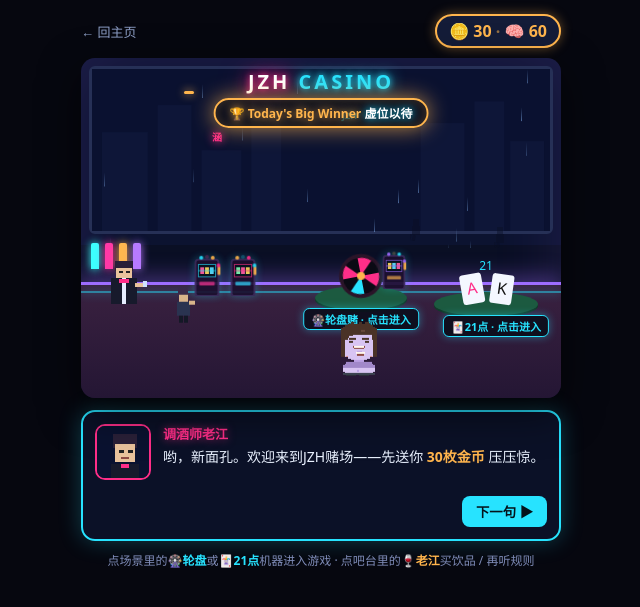
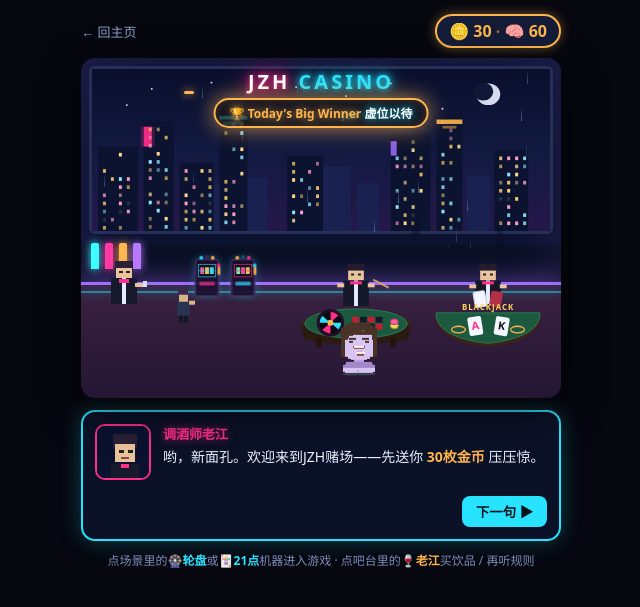
Before and after one commit to CharlieZ96/my-website-friendland, a Flask app: page /casino in a window 1280 px wide. Shown: the top 607 px of the page, without its empty margins (319-959 px from the left). Run offline with Flask 3, Linux system fonts and the light colour scheme; the visitor is signed in with stand-in values (Sample User, id 1); data comes from the database, SQL or seed files in the repository; data that the repository does not hold is empty.

Commit message:
修复赌场布局冲突 / Fix casino layout conflicts

```diff
--- a/templates/casino.html
+++ b/templates/casino.html
@@ -14,9 +14,11 @@
   .coins{font-weight:800;background:#141c38;border:2px solid var(--amber);color:var(--amber);border-radius:999px;padding:4px 12px;
     box-shadow:0 0 12px rgba(255,181,77,.4)}
 
-  .scene{position:relative;height:340px;border-radius:14px;overflow:hidden;image-rendering:pixelated;
+  .scene{position:relative;aspect-ratio:480 / 340;border-radius:14px;overflow:hidden;image-rendering:pixelated;
     background:linear-gradient(#0c1330 0 55%, #0a0f24 55% 70%, #070a18 70% 100%);
     box-shadow:0 14px 40px rgba(0,0,0,.6), inset 0 0 70px rgba(160,107,255,.14)}
+  /* 舞台：固定 480×340 的一套构图，再整体等比缩放到当前宽度，手机/电脑同一构图不挤 */
+  .stage{position:absolute;top:0;left:0;width:480px;height:340px;transform-origin:top left}
 
   /* 窗外霓虹城市 */
   .city{position:absolute;left:0;right:0;top:0;height:56%;overflow:hidden}
@@ -70,11 +72,11 @@
   /* 可点击的游戏机器 */
   .machine{cursor:pointer;transition:transform .12s, filter .12s}
   .machine:hover{transform:translateY(-3px);filter:drop-shadow(0 0 10px var(--cyan))}
-  .roul{right:150px;bottom:24%;width:100px;height:70px}
-  .bj{right:20px;bottom:23%;width:110px;height:66px}
+  .roul{right:146px;bottom:14%;width:118px;height:90px}
+  .bj{right:14px;bottom:14%;width:118px;height:90px}
   .wheel{transform-origin:50% 50%;animation:roll 5s linear infinite}
   @keyframes roll{to{transform:rotate(360deg)}}
-  .mlabel{position:absolute;font-size:11px;font-weight:800;background:rgba(10,14,26,.85);border:1px solid var(--cyan);
+  .mlabel{position:absolute;z-index:4;font-size:11px;font-weight:800;background:rgba(10,14,26,.85);border:1px solid var(--cyan);
     color:var(--cyan);border-radius:6px;padding:2px 7px;white-space:nowrap;transform:translateX(-50%);box-shadow:0 0 8px rgba(39,227,255,.4)}
 
   /* 玩家 JZH（往下站，别挡住轮盘/老虎机；会在赌场底部走来走去） */
@@ -133,7 +135,8 @@
   .mbtn:active{transform:translate(3px,3px);box-shadow:0 0 0 #000}
   .mbtn.solo{background:linear-gradient(#ff8fbf,#ff2e88);color:#2a0a1a}
   .mbtn.multi{background:linear-gradient(#8fe6ff,#27e3ff)}
-  .mbtn.cancel{background:#1a2138;color:#9fb0d8;border-color:#2a3350;box-shadow:none}
+  .mbtn.cancel{background:#141a2e;color:#8fa0c8;border:1.5px solid #2a3350;box-shadow:none;
+    font-size:13px;font-weight:700;padding:6px 22px;width:auto;align-self:center;border-radius:999px;margin-top:2px}
   /* 饮品商店 */
   .drinklist{display:flex;flex-direction:column;gap:10px;margin:4px 0 14px}
   .drinkcard{display:flex;gap:10px;align-items:center;text-align:left;background:#111634;border:1px solid #26305a;
@@ -155,6 +158,7 @@
   <div class="top"><a href="/hub">← 回主页</a><span class="coins">🪙 <span id="coin">…</span> <span style="opacity:.55">·</span> 🧠 <span id="spirit">…</span></span></div>
 
   <div class="scene" id="scene">
+   <div class="stage" id="stage">
     <div class="sign">JZH <b>CASINO</b></div>
     <div class="winboard">🏆 Today's Big Winner <b id="topWinner">—</b> <span class="amt" id="topAmt"></span></div>
     <div class="toast" id="toast"></div>
@@ -163,19 +167,36 @@
     <div class="city">
       <div class="win-frame">
         <svg width="100%" height="100%" viewBox="0 0 460 180" preserveAspectRatio="none" style="position:absolute;inset:0">
-          <rect width="460" height="180" fill="#0a1130"/>
-          <!-- 楼 -->
-          <g fill="#0e1638">
-            <rect x="10" y="70" width="46" height="110"/><rect x="66" y="40" width="34" height="140"/>
-            <rect x="110" y="90" width="40" height="90"/><rect x="160" y="30" width="30" height="150"/>
-            <rect x="330" y="60" width="44" height="120"/><rect x="384" y="36" width="30" height="144"/>
-            <rect x="420" y="80" width="34" height="100"/>
+          <defs>
+            <linearGradient id="citySky" x1="0" y1="0" x2="0" y2="1">
+              <stop offset="0" stop-color="#090f2c"/><stop offset="55%" stop-color="#131a42"/><stop offset="100%" stop-color="#25184a"/>
+            </linearGradient>
+          </defs>
+          <rect width="460" height="180" fill="url(#citySky)"/>
+          <!-- 月亮 + 星星 -->
+          <circle cx="398" cy="28" r="12" fill="#eef0ff" opacity=".9"/><circle cx="393" cy="25" r="10" fill="#101838"/>
+          <g fill="#dbe6ff">
+            <circle cx="60" cy="22" r="1"/><circle cx="120" cy="15" r="1"/><circle cx="205" cy="20" r="1"/><circle cx="300" cy="16" r="1"/><circle cx="150" cy="33" r="1"/><circle cx="255" cy="30" r="1"/><circle cx="352" cy="44" r="1"/><circle cx="35" cy="40" r="1"/>
           </g>
-          <!-- 楼上的窗（部分闪烁） -->
-          <g fill="#ffcf6a"></g>
+          <!-- 远景天际线 -->
+          <g fill="#182150">
+            <rect x="110" y="128" width="20" height="52"/><rect x="150" y="120" width="26" height="60"/><rect x="230" y="108" width="30" height="72"/><rect x="266" y="126" width="22" height="54"/><rect x="376" y="118" width="24" height="62"/>
+          </g>
+          <!-- 近景高楼 -->
+          <g fill="#0c1330">
+            <rect x="6" y="86" width="40" height="94"/><rect x="52" y="58" width="30" height="122"/><rect x="88" y="104" width="34" height="76"/><rect x="128" y="44" width="28" height="136"/><rect x="196" y="96" width="36" height="84"/><rect x="300" y="72" width="40" height="108"/><rect x="346" y="50" width="26" height="130"/><rect x="404" y="90" width="34" height="90"/>
+          </g>
+          <!-- 抽象霓虹广告牌（发光色块，无文字/汉字） -->
+          <g>
+            <rect x="49" y="64" width="14" height="22" fill="#ff2e88" opacity=".22"/><rect x="52" y="64" width="8" height="22" fill="#ff2e88" opacity=".9"/>
+            <rect x="132" y="58" width="20" height="4" fill="#27e3ff" opacity=".5"/><rect x="128" y="52" width="28" height="4" fill="#27e3ff" opacity=".95"/>
+            <rect x="346" y="56" width="26" height="5" fill="#ffb54d" opacity=".9"/><rect x="352" y="63" width="14" height="3" fill="#ffb54d" opacity=".5"/>
+            <rect x="300" y="80" width="6" height="16" fill="#a06bff" opacity=".85"/>
+          </g>
+          <!-- 楼窗灯光（JS 生成，部分闪烁） -->
+          <g id="winLights"></g>
         </svg>
-        <!-- 招牌霓虹 -->
-        <div style="position:absolute;left:120px;top:60px;font-size:10px;font-weight:900;color:var(--pink);text-shadow:0 0 8px var(--pink);animation:flick 3s infinite">涵</div>
+        <!-- 招牌霓虹（英文品牌，无汉字装饰） -->
         <div style="position:absolute;left:250px;top:40px;font-size:9px;font-weight:900;color:var(--cyan);text-shadow:0 0 8px var(--cyan);animation:flick 5s infinite">JZH</div>
         <div class="flyer"></div>
         <!-- 窗外街上走过的路人剪影 -->
@@ -206,35 +227,75 @@
       <g class="arm"><rect x="34" y="24" width="10" height="4" fill="#e9c39c"/><rect x="42" y="22" width="6" height="6" fill="#cfe0ff"/></g>
     </svg>
 
-    <!-- 轮盘机器（可点击） -->
-    <svg class="pix machine roul" id="mRoul" viewBox="0 0 100 70">
-      <ellipse cx="50" cy="54" rx="46" ry="12" fill="#123a2a"/>
-      <ellipse cx="50" cy="52" rx="46" ry="12" fill="#1c5a40"/>
-      <g class="wheel" style="transform-box:fill-box">
-        <circle cx="50" cy="30" r="22" fill="#2a1428"/><circle cx="50" cy="30" r="18" fill="#0b0a14"/>
-        <path d="M50 30 L50 12 A18 18 0 0 1 63 17 Z" fill="#ff2e88"/>
-        <path d="M50 30 L63 17 A18 18 0 0 1 68 30 Z" fill="#0b0a14"/>
-        <path d="M50 30 L68 30 A18 18 0 0 1 63 43 Z" fill="#ff2e88"/>
-        <path d="M50 30 L63 43 A18 18 0 0 1 50 48 Z" fill="#0b0a14"/>
-        <path d="M50 30 L50 48 A18 18 0 0 1 37 43 Z" fill="#ff2e88"/>
-        <path d="M50 30 L37 43 A18 18 0 0 1 32 30 Z" fill="#0b0a14"/>
-        <path d="M50 30 L32 30 A18 18 0 0 1 37 17 Z" fill="#27e3ff"/>
-        <path d="M50 30 L37 17 A18 18 0 0 1 50 12 Z" fill="#0b0a14"/>
-        <circle cx="50" cy="30" r="4" fill="var(--amber)"/>
+    <!-- 轮盘赌桌（庄家站桌后，可点击进入） -->
+    <svg class="pix machine roul" id="mRoul" viewBox="0 0 120 90">
+      <!-- 庄家（荷官） -->
+      <g>
+        <rect x="51" y="3" width="18" height="9" fill="#241b30"/>
+        <rect x="52" y="10" width="16" height="10" fill="#e9c39c"/>
+        <rect x="55" y="13" width="3" height="2" fill="#222"/><rect x="62" y="13" width="3" height="2" fill="#222"/>
+        <rect x="47" y="20" width="26" height="26" fill="#151828"/>
+        <rect x="58" y="20" width="4" height="26" fill="#e6edff"/>
+        <rect x="54" y="21" width="12" height="3" fill="var(--pink)"/>
+        <rect x="41" y="23" width="7" height="4" fill="#e9c39c"/><rect x="72" y="23" width="7" height="4" fill="#e9c39c"/>
+        <rect x="77" y="18" width="18" height="2" rx="1" fill="#caa06a" transform="rotate(28 77 20)"/>  <!-- 收耙子 -->
       </g>
+      <!-- 桌子（立体：木边 + 侧板 + 桌腿 + 绿绒台面） -->
+      <ellipse cx="60" cy="66" rx="56" ry="17" fill="#3a2418"/>
+      <path d="M5 66 L7 80 Q60 90 113 80 L115 66 Z" fill="#2b1a10"/>
+      <rect x="20" y="78" width="5" height="10" fill="#241108"/><rect x="95" y="78" width="5" height="10" fill="#241108"/>
+      <ellipse cx="60" cy="64" rx="52" ry="15" fill="#1c5a40"/>
+      <ellipse cx="60" cy="64" rx="52" ry="15" fill="none" stroke="#2f7a58" stroke-width="1"/>
+      <!-- 轮盘（台面左侧，转动） -->
+      <g>
+        <circle cx="34" cy="63" r="14" fill="#241026"/><circle cx="34" cy="63" r="11" fill="#0b0a14"/>
+        <g>
+          <path d="M34 63 L34 52 A11 11 0 0 1 42 56 Z" fill="#ff2e88"/>
+          <path d="M34 63 L42 56 A11 11 0 0 1 45 63 Z" fill="#0b0a14"/>
+          <path d="M34 63 L45 63 A11 11 0 0 1 42 70 Z" fill="#27e3ff"/>
+          <path d="M34 63 L42 70 A11 11 0 0 1 34 74 Z" fill="#0b0a14"/>
+          <path d="M34 63 L34 74 A11 11 0 0 1 26 70 Z" fill="#ff2e88"/>
+          <path d="M34 63 L26 70 A11 11 0 0 1 23 63 Z" fill="#0b0a14"/>
+          <path d="M34 63 L23 63 A11 11 0 0 1 26 56 Z" fill="#27e3ff"/>
+          <path d="M34 63 L26 56 A11 11 0 0 1 34 52 Z" fill="#0b0a14"/>
+          <animateTransform attributeName="transform" type="rotate" from="0 34 63" to="360 34 63" dur="6s" repeatCount="indefinite"/>
+        </g>
+        <circle cx="34" cy="63" r="3" fill="var(--amber)"/>
+      </g>
+      <!-- 下注格 + 筹码 -->
+      <g>
+        <rect x="56" y="57" width="7" height="6" fill="#c02033"/><rect x="64" y="57" width="7" height="6" fill="#141a2e"/><rect x="72" y="57" width="7" height="6" fill="#c02033"/><rect x="80" y="57" width="7" height="6" fill="#141a2e"/>
+        <rect x="56" y="64" width="7" height="6" fill="#141a2e"/><rect x="64" y="64" width="7" height="6" fill="#c02033"/><rect x="72" y="64" width="7" height="6" fill="#141a2e"/><rect x="80" y="64" width="7" height="6" fill="#c02033"/>
+      </g>
+      <ellipse cx="99" cy="66" rx="4" ry="3" fill="#ffd85a" stroke="#b9902f"/><ellipse cx="99" cy="62" rx="4" ry="3" fill="#ff5da2" stroke="#a83b6a"/>
     </svg>
-    <div class="mlabel" style="left:calc(100% - 200px);bottom:20%">🎡轮盘赌 · 点击进入</div>
 
-    <!-- 21点机器（可点击） -->
-    <svg class="pix machine bj" id="mBj" viewBox="0 0 110 66">
-      <ellipse cx="55" cy="52" rx="52" ry="12" fill="#123a2a"/>
-      <ellipse cx="55" cy="50" rx="52" ry="12" fill="#1c5a40"/>
-      <!-- 两张牌 -->
-      <g transform="rotate(-10 40 34)"><rect x="30" y="20" width="22" height="30" rx="3" fill="#f4f7ff"/><text x="41" y="40" font-size="16" text-anchor="middle" fill="#ff2e88">A</text></g>
-      <g transform="rotate(8 70 34)"><rect x="60" y="20" width="22" height="30" rx="3" fill="#f4f7ff"/><text x="71" y="40" font-size="16" text-anchor="middle" fill="#111">K</text></g>
-      <text x="55" y="16" font-size="12" text-anchor="middle" fill="var(--cyan)">21</text>
+    <!-- 21点赌桌（半圆桌，庄家站桌后发牌，可点击进入） -->
+    <svg class="pix machine bj" id="mBj" viewBox="0 0 120 90">
+      <!-- 庄家（荷官，手里两张牌） -->
+      <g>
+        <rect x="51" y="3" width="18" height="9" fill="#241b30"/>
+        <rect x="52" y="10" width="16" height="10" fill="#e9c39c"/>
+        <rect x="55" y="13" width="3" height="2" fill="#222"/><rect x="62" y="13" width="3" height="2" fill="#222"/>
+        <rect x="47" y="20" width="26" height="24" fill="#151828"/>
+        <rect x="58" y="20" width="4" height="24" fill="#e6edff"/>
+        <rect x="54" y="21" width="12" height="3" fill="var(--pink)"/>
+        <rect x="41" y="24" width="7" height="4" fill="#e9c39c"/><rect x="72" y="24" width="7" height="4" fill="#e9c39c"/>
+        <g transform="rotate(-10 52 40)"><rect x="46" y="31" width="12" height="16" rx="2" fill="#f4f7ff"/><rect x="46" y="31" width="12" height="16" rx="2" fill="none" stroke="#c9d3e6"/></g>
+        <g transform="rotate(10 68 40)"><rect x="62" y="31" width="12" height="16" rx="2" fill="#b23048"/></g>
+      </g>
+      <!-- 半圆桌（立体：外木边 + 绿绒） -->
+      <path d="M6 55 L114 55 Q114 82 60 88 Q6 82 6 55 Z" fill="#3a2418"/>
+      <path d="M7 53 L113 53 Q113 78 60 84 Q7 78 7 53 Z" fill="#1c5a40"/>
+      <path d="M7 53 L113 53 Q113 78 60 84 Q7 78 7 53 Z" fill="none" stroke="#2f7a58" stroke-width="1"/>
+      <text x="60" y="50" font-size="8" text-anchor="middle" fill="#ffd85a" font-weight="800" letter-spacing="1">BLACKJACK</text>
+      <!-- 下注圈 -->
+      <ellipse cx="30" cy="70" rx="7" ry="3.4" fill="none" stroke="#ffb54d" stroke-width="1.3"/>
+      <ellipse cx="90" cy="70" rx="7" ry="3.4" fill="none" stroke="#ffb54d" stroke-width="1.3"/>
+      <!-- 桌面两张牌 A / K -->
+      <g transform="rotate(-9 46 66)"><rect x="40" y="57" width="14" height="19" rx="2" fill="#f4f7ff"/><text x="47" y="70" font-size="11" text-anchor="middle" fill="#ff2e88" font-weight="800">A</text></g>
+      <g transform="rotate(9 74 66)"><rect x="67" y="57" width="14" height="19" rx="2" fill="#f4f7ff"/><text x="74" y="70" font-size="11" text-anchor="middle" fill="#111" font-weight="800">K</text></g>
     </svg>
-    <div class="mlabel" style="left:calc(100% - 65px);bottom:18%">🃏21点 · 点击进入</div>
 
     <!-- 背景装饰老虎机（亮屏转轮，纯氛围） -->
     <svg class="dslot" style="left:112px;bottom:30%;width:28px;height:44px" viewBox="0 0 28 46">
@@ -253,14 +314,6 @@
       <rect x="5" y="19" width="18" height="1" fill="#ff2e88" opacity=".8"/>
       <rect x="6" y="31" width="16" height="4" rx="1" fill="#27e3ff" opacity=".7"/>
       <rect x="25" y="15" width="3" height="9" rx="1" fill="#ffb54d"/><circle cx="26" cy="14" r="2" fill="#27e3ff"/></svg>
-    <svg class="dslot" style="left:300px;bottom:32%;width:26px;height:40px" viewBox="0 0 28 46">
-      <rect x="2" y="8" width="24" height="38" rx="3" fill="#1c0f2e"/><rect x="2" y="8" width="24" height="38" rx="3" fill="none" stroke="#3a2a5a" stroke-width="2"/>
-      <circle class="dbulb" cx="8" cy="6" r="2" fill="#a06bff"/><circle class="dbulb" cx="14" cy="5" r="2" fill="#ffb54d"/><circle class="dbulb" cx="20" cy="6" r="2" fill="#27e3ff"/>
-      <rect x="5" y="13" width="18" height="13" fill="#07131f"/><rect x="5" y="13" width="18" height="13" fill="none" stroke="#a06bff" stroke-width="1" opacity=".7"/>
-      <rect class="reel-sym b" x="7" y="16" width="4" height="7" fill="#ffd85a"/><rect class="reel-sym c" x="12" y="16" width="4" height="7" fill="#5de1ff"/><rect class="reel-sym" x="17" y="16" width="4" height="7" fill="#ff5da2"/>
-      <rect x="5" y="19" width="18" height="1" fill="#a06bff" opacity=".8"/>
-      <rect x="6" y="31" width="16" height="4" rx="1" fill="#ffb54d" opacity=".7"/>
-      <rect x="25" y="15" width="3" height="9" rx="1" fill="#ffb54d"/><circle cx="26" cy="14" r="2" fill="#a06bff"/></svg>
 
     <!-- 站在老虎机前玩的顾客 -->
     <svg class="slotguy" style="left:92px" viewBox="0 0 22 36">
@@ -273,6 +326,7 @@
 
     <!-- 玩家JZH（真实版：显示你自己的JZH） -->
     <div class="pix player" id="playerJZH"></div>
+   </div><!-- /stage -->
   </div>
 
   <!-- 向导对话 -->
@@ -318,9 +372,9 @@
   <div class="modal">
     <h3 id="rmTitle">进入轮盘赌</h3>
     <p>一个人玩会自动配 2 个机器人陪你；也可以进公共房和别人一起。</p>
-    <div class="mrow" style="flex-direction:column;gap:10px">
-      <button class="mbtn solo">🎲 单人开一局</button>
-      <button class="mbtn multi">👥 快速3人房</button>
+    <div class="mrow" style="display:flex;flex-wrap:wrap;gap:10px;justify-content:center">
+      <button class="mbtn solo" style="flex:1 1 40%">🎲 单人开一局</button>
+      <button class="mbtn multi" style="flex:1 1 40%">👥 快速3人房</button>
       <button class="mbtn cancel">取消</button>
     </div>
   </div>
@@ -335,7 +389,37 @@
     d.style.animationDuration=(0.5+Math.random()*0.5)+'s';d.style.animationDelay=(Math.random())+'s';
     d.style.opacity=0.3+Math.random()*0.5;rain.appendChild(d);}
 
+  // 窗外高楼的窗户灯光（随机点亮，部分闪烁）
+  (function(){
+    const g=document.getElementById('winLights'); if(!g) return;
+    const NS='http://www.w3.org/2000/svg';
+    const blds=[[6,86,40,94],[52,58,30,122],[88,104,34,76],[128,44,28,136],[196,96,36,84],[300,72,40,108],[346,50,26,130],[404,90,34,90]];
+    const cols=['#ffcf6a','#ffd98a','#8fe6ff','#ff9ec8'];
+    blds.forEach(([bx,by,bw,bh])=>{
+      for(let y=by+7; y<by+bh-5; y+=9){
+        for(let x=bx+5; x<bx+bw-4; x+=8){
+          if(Math.random()<0.45) continue;                 // 部分窗不亮
+          const r=document.createElementNS(NS,'rect');
+          r.setAttribute('x',x); r.setAttribute('y',y); r.setAttribute('width',3); r.setAttribute('height',4);
+          r.setAttribute('fill',cols[Math.floor(Math.random()*cols.length)]);
+          r.setAttribute('opacity',(0.45+Math.random()*0.5).toFixed(2));
+          if(Math.random()<0.22){ r.setAttribute('class','blink'); r.style.animationDelay=(Math.random()*3).toFixed(2)+'s'; }
+          g.appendChild(r);
+        }
+      }
+    });
+  })();
+
   function toast(t){const el=document.getElementById('toast');el.textContent=t;el.classList.add('on');clearTimeout(el._t);el._t=setTimeout(()=>el.classList.remove('on'),1800);}
+
+  // 让整个赌场场景等比缩放到当前宽度：手机/电脑保持同一套构图，宽度变窄也不会挤在一起
+  function fitStage(){
+    const scene=document.getElementById('scene'), stage=document.getElementById('stage');
+    if(!scene||!stage) return;
+    stage.style.transform='scale('+(scene.clientWidth/480)+')';
+  }
+  fitStage();
+  window.addEventListener('resize', fitStage);
 
   // 读大厅数据：金币 / 精神值 / 今日大赢家 / 你自己的 JZH / 饮品菜单+背包
   let LOBBY = {my_drinks:[], drinks_catalog:[], drink_hold_max:2, spirit:0};
@@ -367,11 +451,12 @@
   function startWander(el){
     if(el._walking) return;                 // 只启动一次
     el._walking=true;
-    const scene=document.getElementById('scene');
-    el.style.left=Math.round(scene.clientWidth*0.4)+'px';   // 初始站中间偏左
+    const stage=document.getElementById('stage');
+    const DW=(stage&&stage.offsetWidth)||480;               // 舞台设计宽度(480，不受缩放影响)
+    el.style.left=Math.round(DW*0.4)+'px';                  // 初始站中间偏左
     function step(){
       if(!document.body.contains(el)){ el._walking=false; return; }
-      const W=Math.max(20, scene.clientWidth-70);            // 留出小人宽度，别走出画面
+      const W=Math.max(20, DW-70);                          // 留出小人宽度，别走出画面
       const nx=Math.random()*W;
       const cur=parseFloat(el.style.left)||0;
       el._face=(nx<cur?'scaleX(-1)':'scaleX(1)');            // 朝着走的方向
```
